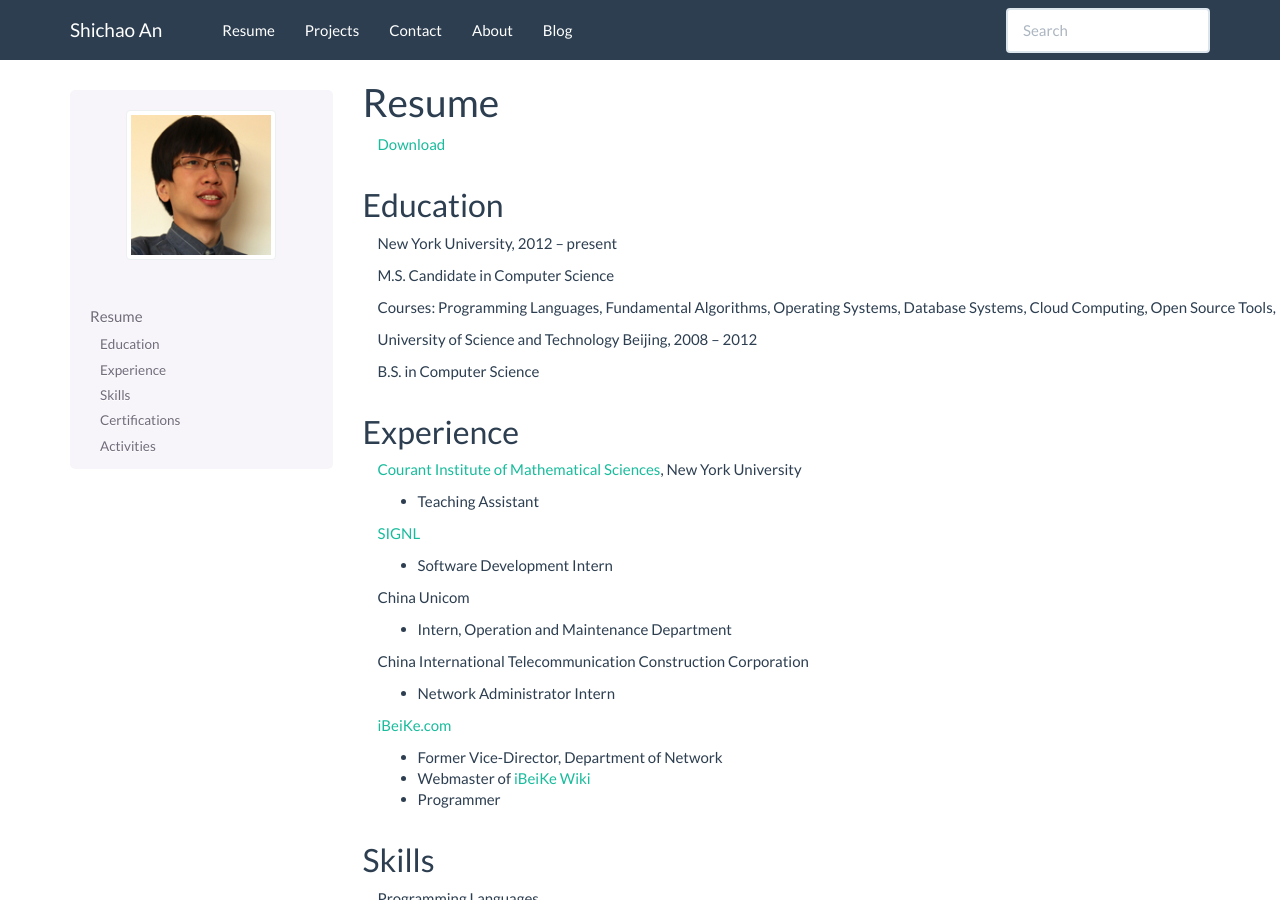
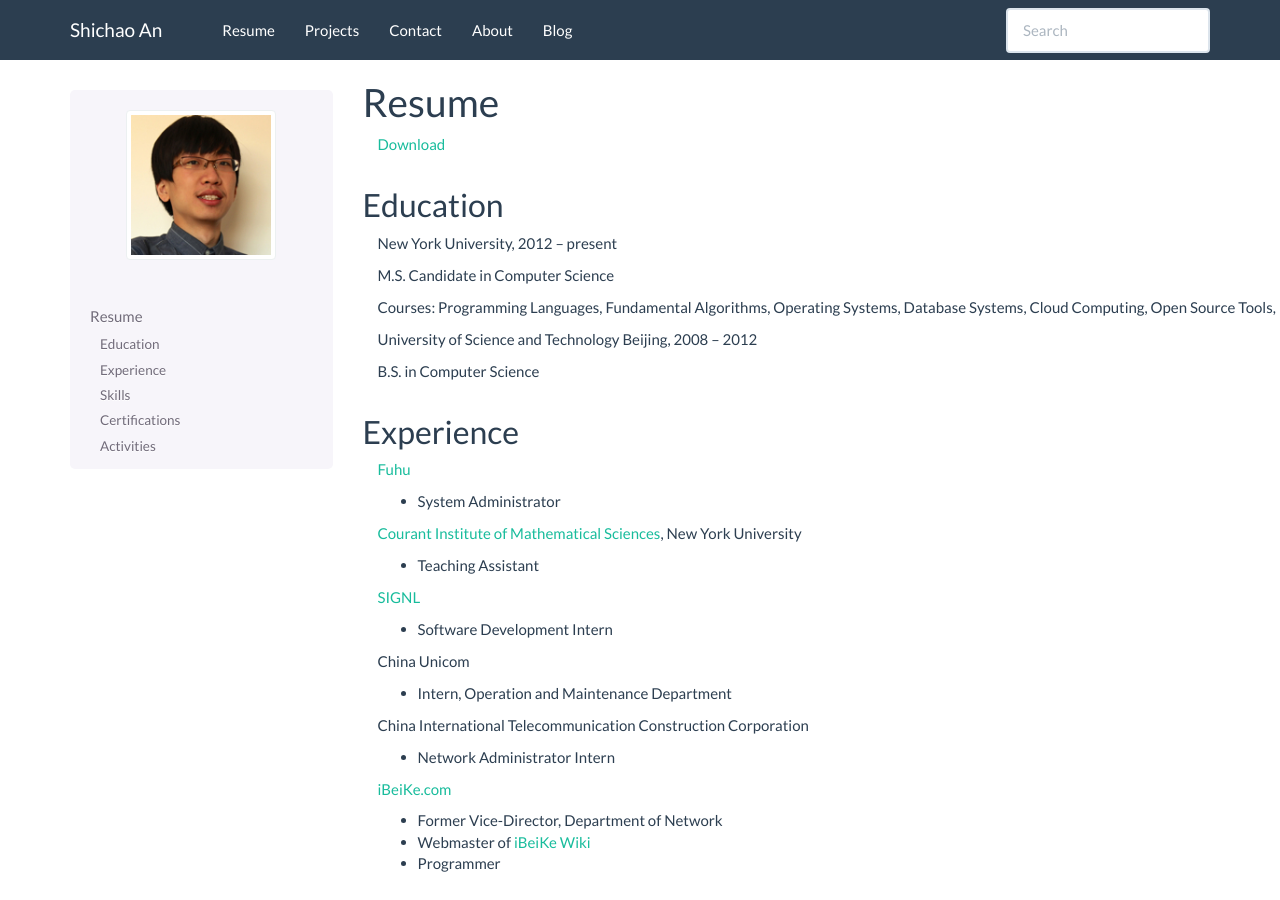
Before and after one commit to NulledExceptions/shichao, a Sphinx documentation site: the page built from source/resume.rst, in a window 1280 px wide and 900 px high. Built offline with Sphinx 7.4.7, drawn with Linux system fonts in a browser that asks for light colours.

Commit message:
Added experience

```diff
--- a/source/resume.rst
+++ b/source/resume.rst
@@ -29,6 +29,14 @@
 
 Experience
 ==========
+.. container:: section
+
+    `Fuhu <http://www.fuhu.com/>`_
+
+.. container:: sublist
+
+    * System Administrator
+
 .. container:: section
 
     `Courant Institute of Mathematical Sciences <http://www.cims.nyu.edu/>`_, New York University
```
